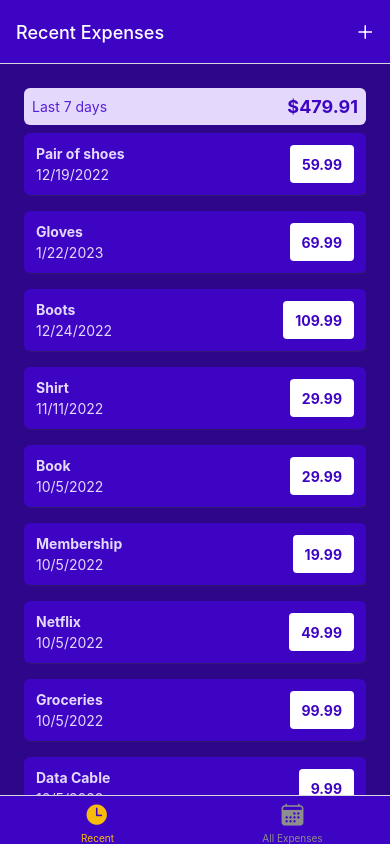
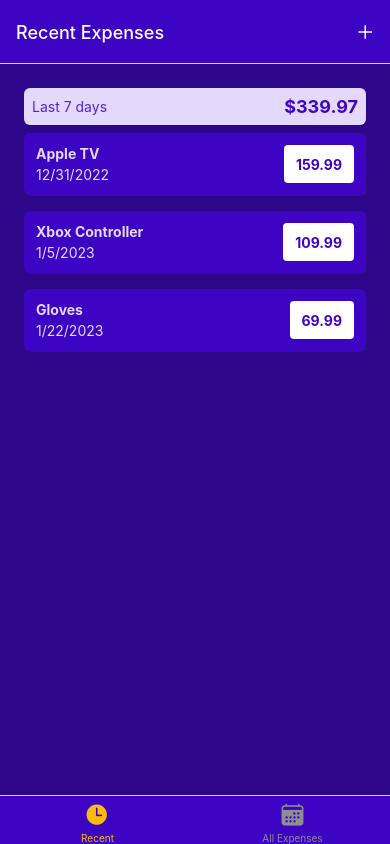
Before and after one commit to yayobyte/expenses-app, a React Native app: screen /RecentExpenses in a window 390 px wide. Built offline with nearby package versions, Linux system fonts and the light colour scheme.

Commit message:
Make context available

```diff
--- a/src/data.ts
+++ b/src/data.ts
@@ -7,6 +7,18 @@ export const DUMMY_EXPENSES: Array<Expense> = [
         description: 'Pair of shoes',
         amount: 59.99,
         date: new Date('2022-12-19')
+    },
+    {
+        id: uuid(),
+        description: 'Apple TV',
+        amount: 159.99,
+        date: new Date('2022-12-31')
+    },
+    {
+        id: uuid(),
+        description: 'Xbox Controller',
+        amount: 109.99,
+        date: new Date('2023-01-05')
     },
     {
         id: uuid(),
--- a/src/screens/AllExpenses.tsx
+++ b/src/screens/AllExpenses.tsx
@@ -1,7 +1,9 @@
 import {ExpensesOutput} from "../components/ExpensesOutput/ExpensesOutput";
-import {DUMMY_EXPENSES} from "../data";
+import {useContext} from "react";
+import {ExpensesContext} from "../store/expenses.context";
 export const AllExpenses = () => {
+    const { expenses } = useContext(ExpensesContext)
     return (
-        <ExpensesOutput expenses={DUMMY_EXPENSES} expensesPeriod={"Total"} />
+        <ExpensesOutput expenses={expenses} expensesPeriod={"Total"} />
     )
 }
--- a/src/screens/RecentExpenses.tsx
+++ b/src/screens/RecentExpenses.tsx
@@ -1,7 +1,19 @@
 import {ExpensesOutput} from "../components/ExpensesOutput/ExpensesOutput";
-import {DUMMY_EXPENSES} from "../data";
+import {useContext} from "react";
+import {ExpensesContext} from "../store/expenses.context";
+
+const EXPENSES_DAYS = 7
+
 export const RecentExpenses = () => {
+    const { expenses } = useContext(ExpensesContext)
+
+    const recentExpenses = expenses.filter(({ date }) => {
+        const today = new Date()
+        const dateMinusSeven = new Date(today.getFullYear(), today.getMonth(), today.getDay() - EXPENSES_DAYS)
+        return date > dateMinusSeven
+    })
+
     return (
-        <ExpensesOutput expenses={DUMMY_EXPENSES} expensesPeriod={'Last 7 days'} />
+        <ExpensesOutput expenses={recentExpenses} expensesPeriod={`Last ${EXPENSES_DAYS} days`} />
     )
 }
--- a/src/store/expenses.context.tsx
+++ b/src/store/expenses.context.tsx
@@ -10,7 +10,7 @@ enum ExpenseActions {
 }
 
 export const ExpensesContext = createContext({
-    expenses: [],
+    expenses: [] as Array<Expense>,
     [ExpenseActions.addExpense]: ({ description, amount, date }: Expense) => null,
     [ExpenseActions.deleteExpense]: (id : Expense['id']) => null,
     [ExpenseActions.updateExpense]: ({ id, description, amount, date }: Expense) => null
```
